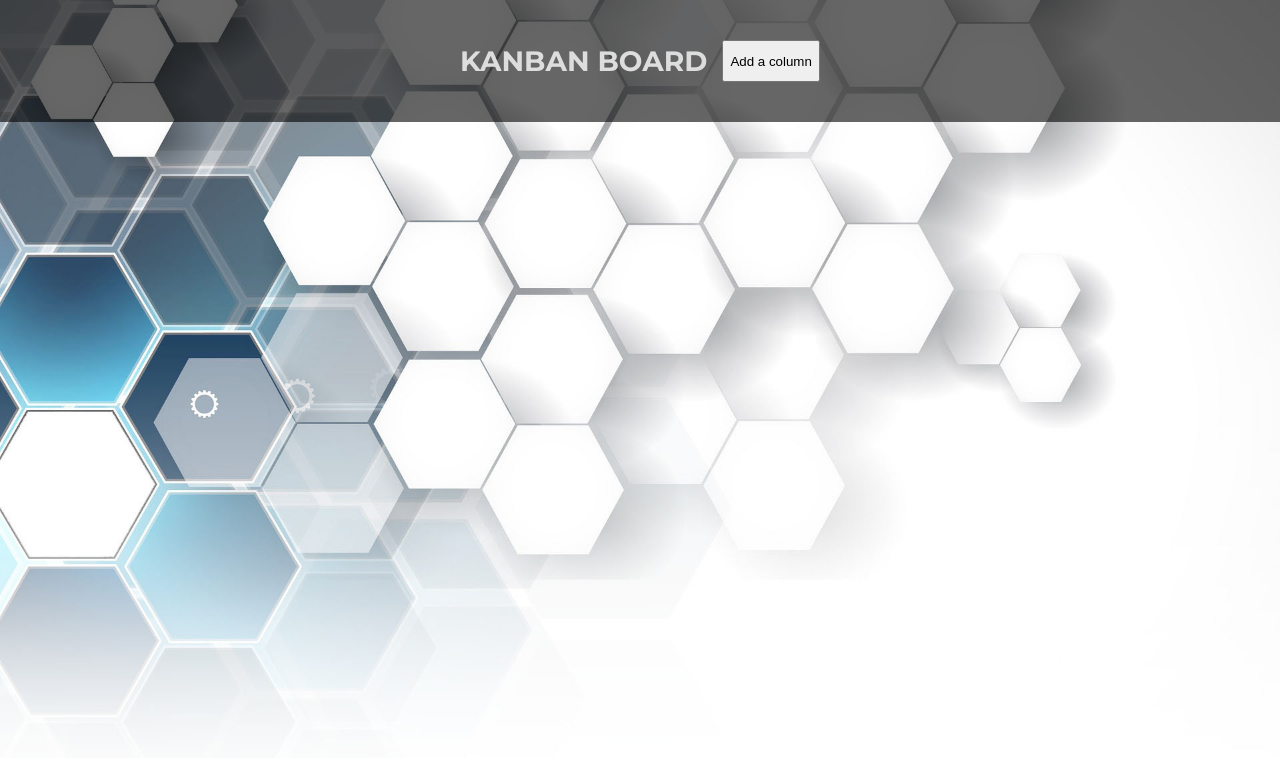
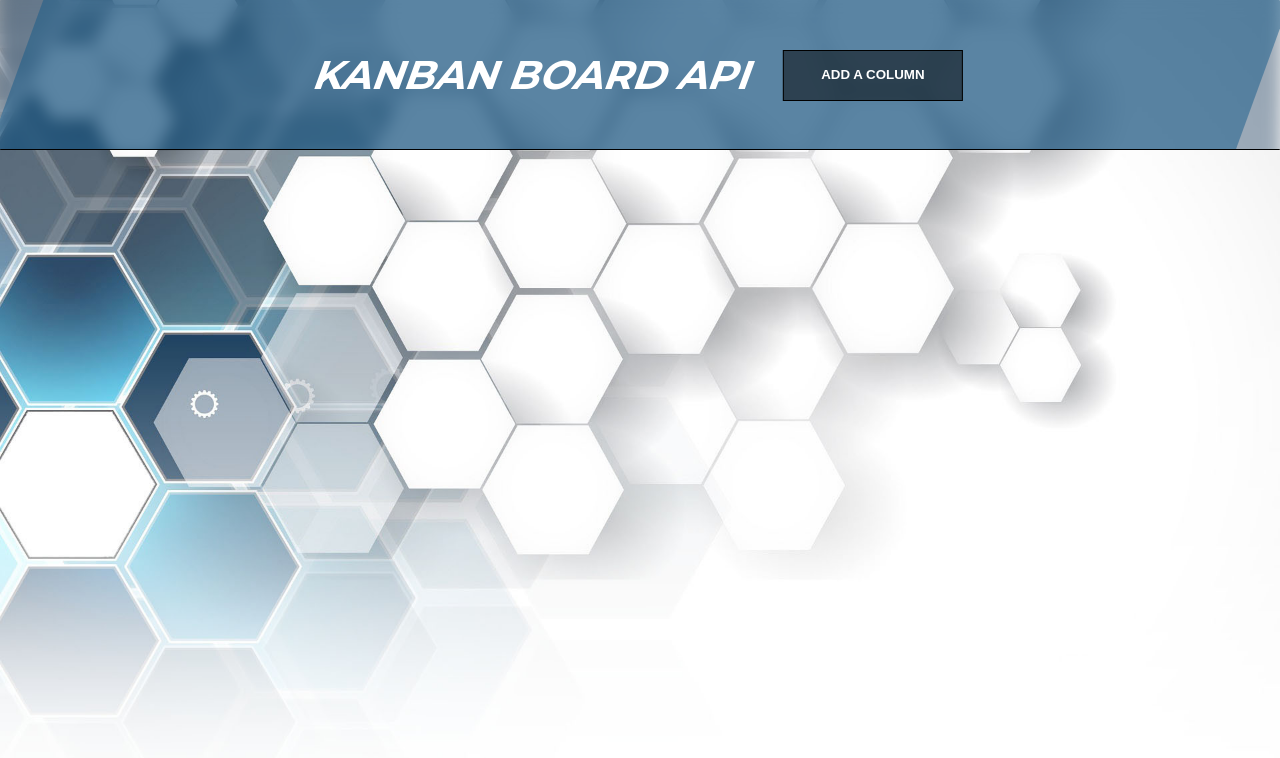
Before and after one commit to nexxtGen/JS-kanban-API, a website: page index.html in a window 1280 px wide. Drawn offline with Linux system fonts and the light colour scheme; no server answers.

Commit message:
Kanban API v1.0

```diff
--- a/dev-assets/01-settings/_variables.scss
+++ b/dev-assets/01-settings/_variables.scss
@@ -40,3 +40,4 @@ $bp-large: '1200px';
 
 // transition
 $thetransition: all .5s cubic-bezier(.25,.25,0,.25) 0s;
+$thetransition2: all .3s ease-in;
--- a/dev-assets/06-components/_btn.scss
+++ b/dev-assets/06-components/_btn.scss
@@ -1,19 +1,25 @@
 // Buttons
 .c-btn {
-    border: none;
-    border-radius: $border-radius;
+    border: 1px solid black;
+    color: white;
+    background: rgba($color: #000000, $alpha: 0.5);
+    //border-radius: $border-radius;
     display: inline-block;
-    font-size-adjust: $font-size-5;
+    font-size-adjust: $font-size-4;
     font-weight: 700;
     line-height: $line-height-base;
-    padding: 1rem 0;
+    padding: 0.9rem 0;
     text-align: center;
     text-transform: uppercase;
-    width: $grid-base * 22;
+    width: $grid-base * 18;
     transition: all .25s ease-in-out;
+    transform: skew(20deg);
 
     &:hover {
         text-decoration: none;
+        cursor: pointer;
+        background: rgba($color: #000000, $alpha: 0.7);
+        transition: $thetransition;
     }
 
     &--primary {
--- a/dev-assets/07-templates/_header.scss
+++ b/dev-assets/07-templates/_header.scss
@@ -18,21 +18,77 @@
     }
 
     &__hero {
+      width: 100%;
+      height: 200px;
       margin-bottom: 120px;
       display: flex;
       justify-content: center;
-      padding: 40px;
-      background-color: rgba($color: #000000, $alpha: 0.6)
+      @include medium-up {
+        height: 150px;
+        padding: 0px;
+      }
+      //background-color: rgba($color: #000000, $alpha: 0.6);
+
+      background: url('../images/bc-a2.jpg') fixed  no-repeat;
+      background-position: center;
+      background-size: cover;
+      position: relative;
+      overflow: hidden;
+      //margin: 15px auto;
+      border-radius: 1px;
+      border-bottom: 1px solid rgb(0, 0, 0);
+
+      &::before {
+        width: 100%;
+        height: 250px;
+
+        @include medium-up {
+          height: 200px;
+        }
+
+        content: "";
+        position: absolute;
+        top: -25px;
+        bottom: 0;
+        right: 0;
+        background: inherit;
+        box-shadow: inset 0 0 0 300px rgba(21, 57, 90, 0.4);
+        filter: blur(8px);
+      }
+    }
+
+    &__hero-content {
+      height: 200px;
+      padding: 20px 300px;
+      transform: skew(-20deg);
+      background: rgba($color: #145b8a, $alpha: 0.5);
+      display: flex;
+      justify-content: center;
+      align-items: center;
+      flex-direction: column;
+      @include medium-up {
+        flex-direction: row;
+        height: 150px;
+      }
+      z-index: 3;
     }
 
     &__hero-h1 {
-      padding-right: 15px;
-      font-size: 28px;
+      color: white;
+      padding-right: $gutter * 2;
+      font-size: 40px;
       text-transform: uppercase;
     }
 
     &__col-template {
       margin: 40px 15px 20px 15px;
+      transition: $thetransition2;
+      &:hover {
+        transform: scale(1.035);
+        cursor: move;
+        box-shadow: 1px 3px 12px rgb(47, 47, 47);
+        transition: $thetransition2;
+      }
     }
 
     &__container {
--- a/index.html
+++ b/index.html
@@ -9,13 +9,13 @@
     <link href="https://fonts.googleapis.com/css?family=Lora:400,400i,700,700i&amp;subset=latin-ext" rel="stylesheet">
 </head>
 <body>
-
     <div id="board" class="board t-header">
         <div class="t-header__hero">
-            <h1 class="t-header__hero-h1">Kanban board</h1>
-            <button class="create-column">Add a column</button>
+            <div class="t-header__hero-content">
+                <h1 class="t-header__hero-h1">Kanban board API</h1>
+                <button class="create-column c-btn">Add a column</button>
+            </div>
         </div>
-
         <div class="column-container"></div>
     </div>
 
--- a/js/board.js
+++ b/js/board.js
@@ -16,6 +16,8 @@
 
             data.append('name', name);
 
+            if (name != '' && name != null && name != isNaN) {
+
                 fetch(baseUrl + '/column', {
                   method: 'POST',
                   headers: myHeaders,
@@ -30,6 +32,7 @@
                   var column = new Column(resp.id, name);
                   board.addColumn(column);
                 });
+            }
           });
 
 
--- a/js/column.js
+++ b/js/column.js
@@ -24,6 +24,8 @@
 
                     event.preventDefault();
 
+                    if (cardName != '' && cardName != null && cardName != isNaN) {
+
                         fetch(baseUrl + '/card', {
                             method: 'POST',
                             headers: myHeaders,
@@ -36,6 +38,7 @@
                             var card = new Card(resp.id, cardName);
                             self.addCard(card);
                         });
+                    }
 
                     //self.addCard(new Card(cardName));
                 }
```
Also changed, not shown: prod-assets/style.css, prod-assets/style.prefixed.css. Lines whose indentation alone changed are shown as unchanged.
